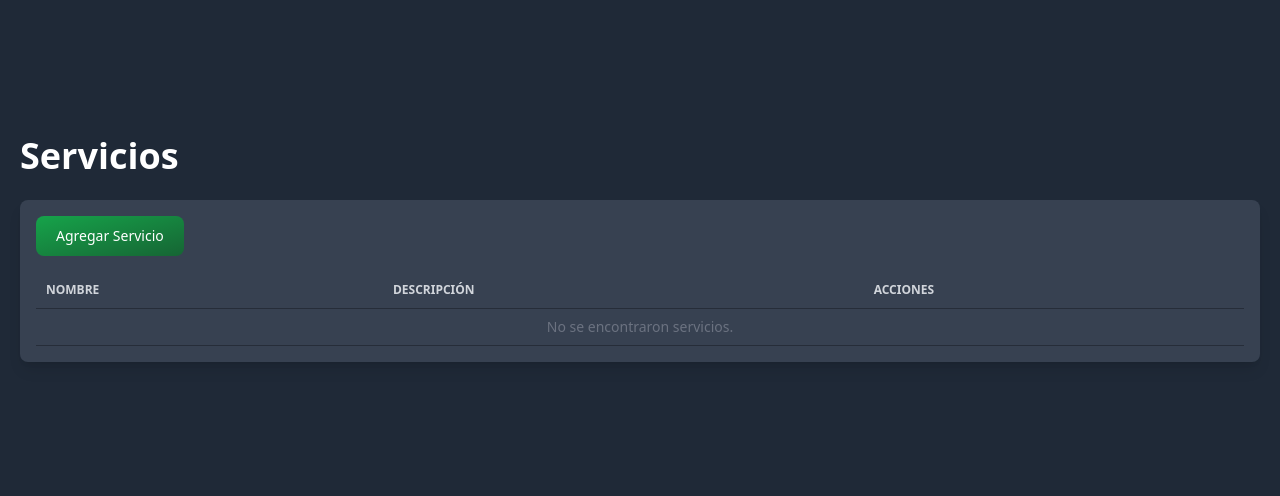
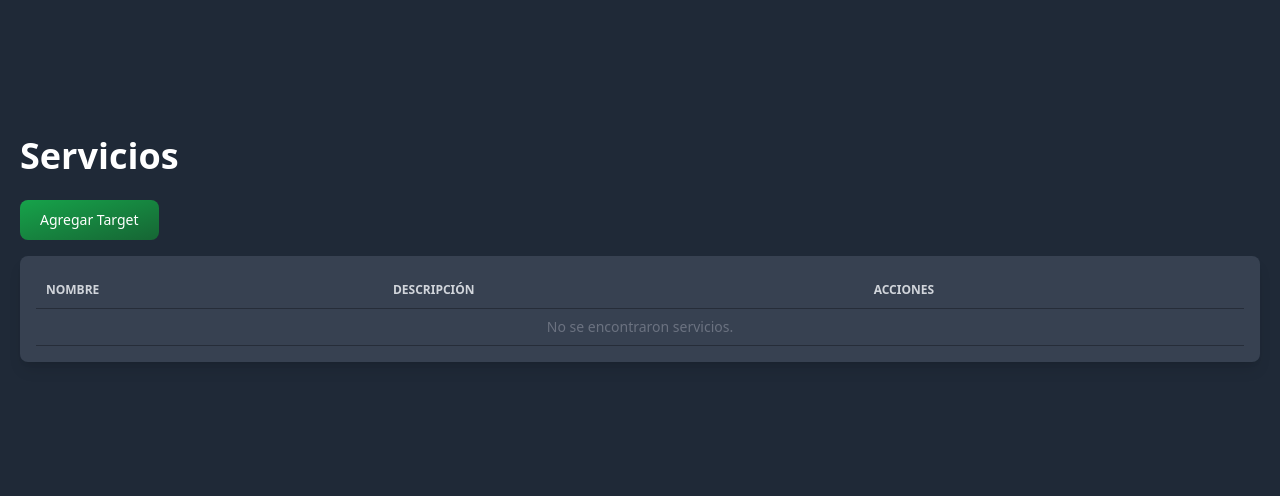
Before and after one commit to NelsonNV/AthenaGuard, a Django app: page /servicios/list/ in a window 1280 px wide. Shown: the part 151-647 px from the top of the page. Run offline with Django 4.2, Linux system fonts and the light colour scheme; data that the repository does not hold is empty; some libraries are stand-ins or nearby versions.

Commit message:
chore(layout): adjust button positioning outside of table
Adjusted the positioning of the button by moving it outside the table
and placing it in a separate `div` for better layout control and visual
clarity.

```diff
--- a/athena/template/servicios.html
+++ b/athena/template/servicios.html
@@ -15,8 +15,10 @@
 
 <h1 class="text-4xl text-white font-bold mb-6">Servicios</h1>
 
+<div class="mb-4">
+  {% render_url_button "Agregar Target" url="addTarg" color="green" additional_classes="inline-block" %}
+</div>
 <div class="overflow-x-auto bg-gray-700 rounded-lg shadow-lg p-4 text-white">
-  {% render_url_button "Agregar Servicio" url="addServicio" color="green" additional_classes="mb-4 inline-block" %}
     <table id="serviciosTable" class="min-w-full text-left text-sm text-gray-400">
         <thead class="bg-gray-700 text-xs uppercase font-medium text-gray-300">
             <tr>
```
